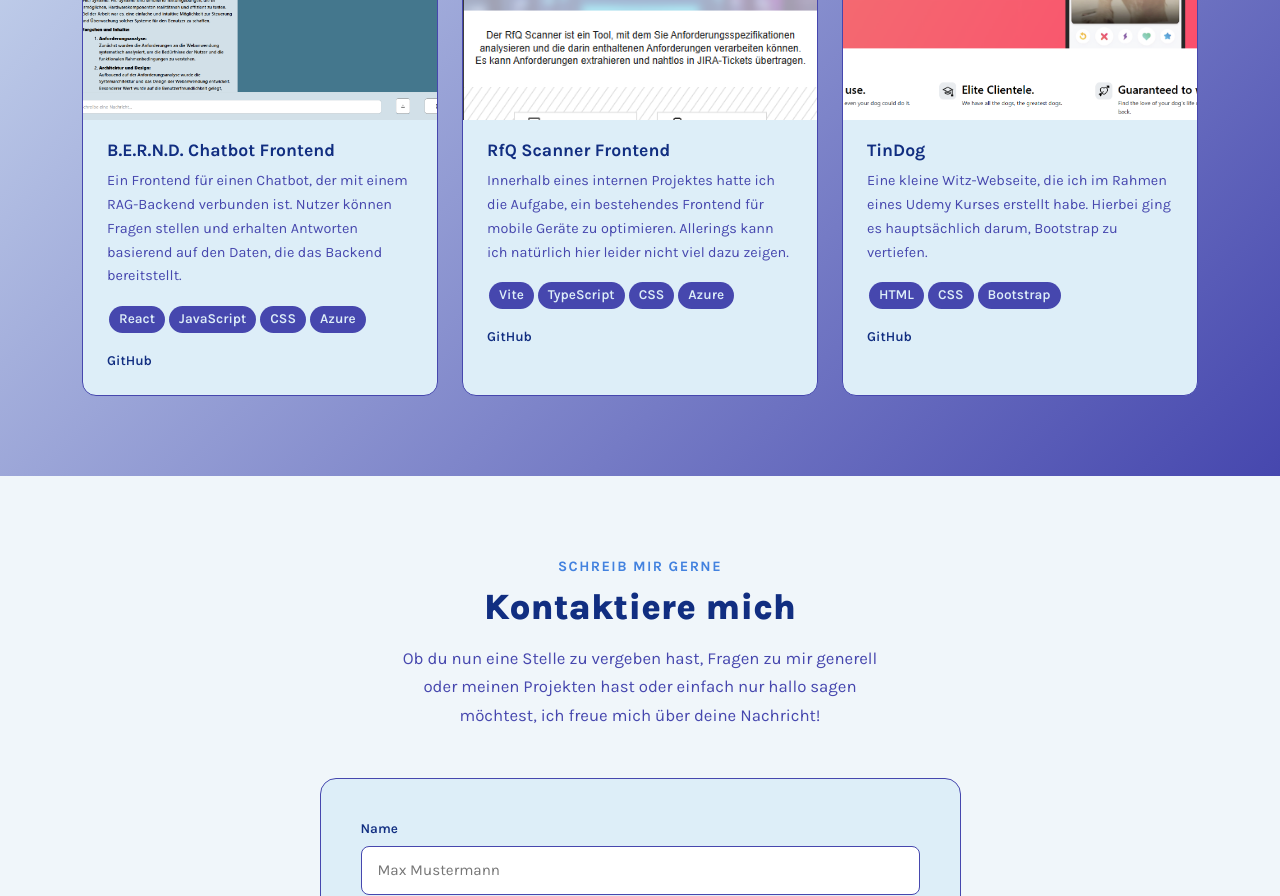
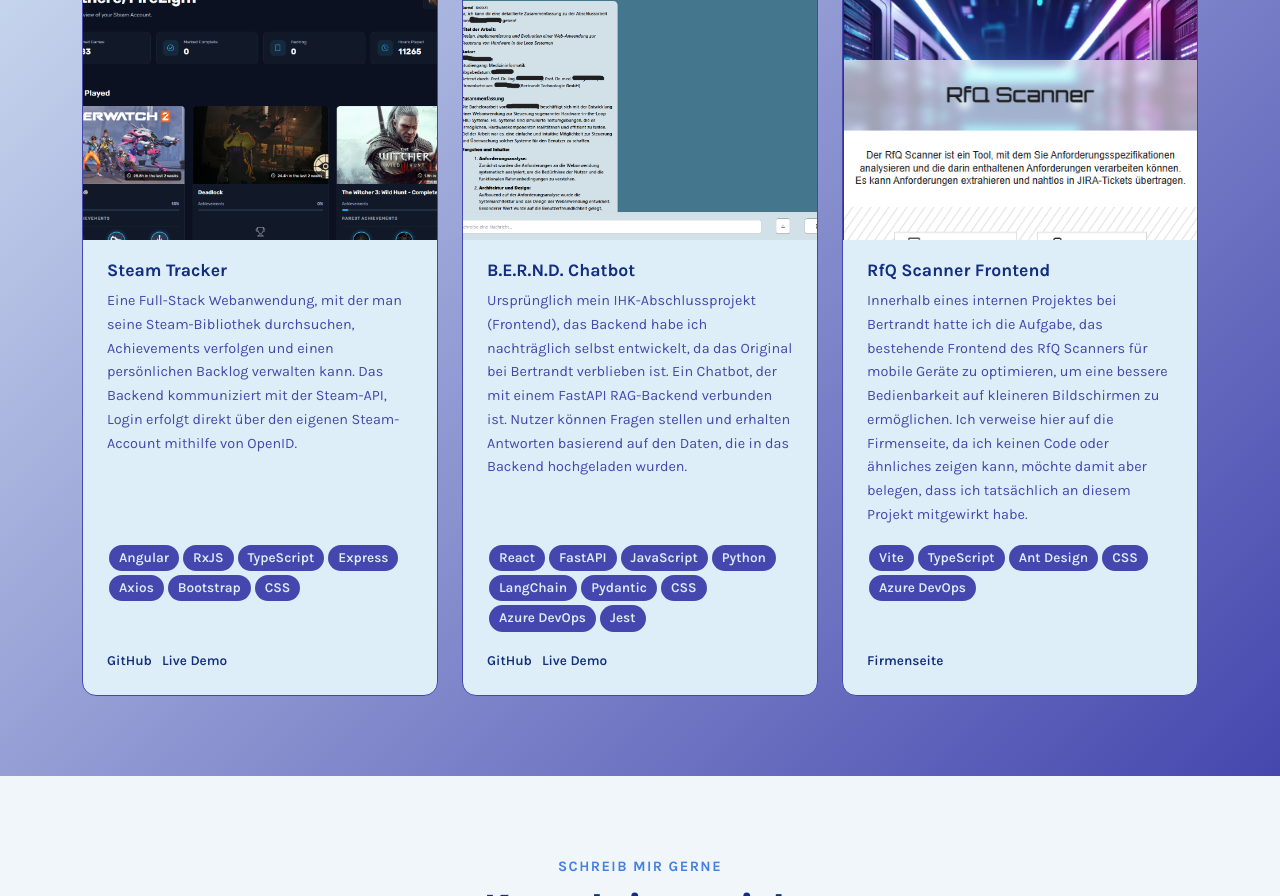
Before and after one commit to FireLighT1337/portfolio, a React (Vite) app: page / in a window 1280 px wide. Shown: the part 2040-2936 px from the top of the page. Built offline with nearby package versions, Linux system fonts and the light colour scheme.

Commit message:
Updated with new skills and projects

```diff
--- a/src/components/Projects.jsx
+++ b/src/components/Projects.jsx
@@ -2,32 +2,55 @@ import { Container, Row, Col } from "react-bootstrap";
 
 const projects = [
   {
+    image: "/Screenshot 2026-09-04 114838.png",
+    position: "center",
+    title: "Steam Tracker",
+    description:
+      "Eine Full-Stack Webanwendung, mit der man seine Steam-Bibliothek durchsuchen, Achievements verfolgen und einen persönlichen Backlog verwalten kann. Das Backend kommuniziert mit der Steam-API, Login erfolgt direkt über den eigenen Steam-Account mithilfe von OpenID.",
+    tech: [
+      "Angular",
+      "RxJS",
+      "TypeScript",
+      "Express",
+      "Axios",
+      "Bootstrap",
+      "CSS",
+    ],
+    github: "https://github.com/FireLighT1337/steam-tracker",
+    live: "https://steam-tracker-three.vercel.app/dashboard",
+    reference: "",
+  },
+  {
     image: "/Screenshot 2026-02-11 121231.png",
     position: "center",
-    title: "B.E.R.N.D. Chatbot Frontend",
+    title: "B.E.R.N.D. Chatbot",
     description:
-      "Ein Frontend für einen Chatbot, der mit einem RAG-Backend verbunden ist. Nutzer können Fragen stellen und erhalten Antworten basierend auf den Daten, die das Backend bereitstellt.",
-    tech: ["React", "JavaScript", "CSS", "Azure"],
-    github: "https://github.com/FireLighT1337/abschlussprojekt",
+      "Ursprünglich mein IHK-Abschlussprojekt (Frontend), das Backend habe ich nachträglich selbst entwickelt, da das Original bei Bertrandt verblieben ist. Ein Chatbot, der mit einem FastAPI RAG-Backend verbunden ist. Nutzer können Fragen stellen und erhalten Antworten basierend auf den Daten, die in das Backend hochgeladen wurden.",
+    tech: [
+      "React",
+      "FastAPI",
+      "JavaScript",
+      "Python",
+      "LangChain",
+      "Pydantic",
+      "CSS",
+      "Azure DevOps",
+      "Jest",
+    ],
+    github: "https://github.com/FireLighT1337/fullstack-abschlussprojekt",
+    live: "https://fullstack-abschlussprojekt.vercel.app/",
+    reference: "",
   },
   {
     image: "/Screenshot 2026-02-11 133903.png",
     position: "top",
     title: "RfQ Scanner Frontend",
     description:
-      "Innerhalb eines internen Projektes hatte ich die Aufgabe, ein bestehendes Frontend für mobile Geräte zu optimieren. Allerings kann ich natürlich hier leider nicht viel dazu zeigen.",
-    tech: ["Vite", "TypeScript", "CSS", "Azure"],
+      "Innerhalb eines internen Projektes bei Bertrandt hatte ich die Aufgabe, das bestehende Frontend des RfQ Scanners für mobile Geräte zu optimieren, um eine bessere Bedienbarkeit auf kleineren Bildschirmen zu ermöglichen. Ich verweise hier auf die Firmenseite, da ich keinen Code oder ähnliches zeigen kann, möchte damit aber belegen, dass ich tatsächlich an diesem Projekt mitgewirkt habe.",
+    tech: ["Vite", "TypeScript", "Ant Design", "CSS", "Azure DevOps"],
     github: "",
-  },
-  {
-    image: "/Screenshot 2026-06-13 190103.png",
-    position: "center",
-    title: "TinDog",
-    description:
-      "Eine kleine Witz-Webseite, die ich im Rahmen eines Udemy Kurses erstellt habe. Hierbei ging es hauptsächlich darum, Bootstrap zu vertiefen.",
-    tech: ["HTML", "CSS", "Bootstrap"],
-    github:
-      "https://github.com/FireLighT1337/web-dev-course/tree/main/11.3%20TinDog%20Project",
+    live: "",
+    reference: "https://www.bertrandt.com/bernd",
   },
 ];
 
@@ -42,8 +65,8 @@ export default function Projects() {
             </p>
             <h2 className="section-title">Projekte</h2>
             <p className="section-desc">
-              Eine kleine Auswahl an Projekten innerhalb meiner Ausbildung.{" "}
-              <br />
+              Eine kleine Auswahl an Projekten an denen ich privat oder
+              innerhalb meiner Ausbildung gearbeitet habe. <br />
               Jedes Projekt hat mir etwas Neues beigebracht.
             </p>
           </Col>
@@ -69,7 +92,8 @@ export default function Projects() {
                   <h3 className="project-title">{project.title}</h3>
                   <p className="project-desc">{project.description}</p>
 
-                  <div>
+                  <div className="project-tags-links">
+                    <div className="tech-tags">
                       {project.tech.map((t) => (
                         <span key={t} className="tech-tag">
                           {t}
@@ -78,6 +102,7 @@ export default function Projects() {
                     </div>
 
                     <div className="project-links">
+                      {project.github && (
                         <a
                           href={project.github}
                           target="_blank"
@@ -86,6 +111,28 @@ export default function Projects() {
                         >
                           GitHub
                         </a>
+                      )}
+                      {project.live && (
+                        <a
+                          href={project.live}
+                          target="_blank"
+                          rel="noreferrer"
+                          className="project-link"
+                        >
+                          Live Demo
+                        </a>
+                      )}
+                      {project.reference && (
+                        <a
+                          href={project.reference}
+                          target="_blank"
+                          rel="noreferrer"
+                          className="project-link"
+                        >
+                          Firmenseite
+                        </a>
+                      )}
+                    </div>
                   </div>
                 </div>
               </div>
--- a/src/components/Skills.jsx
+++ b/src/components/Skills.jsx
@@ -3,7 +3,7 @@ import { Container, Row, Col } from "react-bootstrap";
 const skillGroups = [
   {
     category: "Languages",
-    skills: ["JavaScript", "TypeScript", "HTML", "CSS", "EJS", "Python", "C#"],
+    skills: ["JavaScript", "TypeScript", "HTML", "CSS", "Python", "C#", "Java"],
   },
   {
     category: "Frameworks & Libraries",
@@ -14,11 +14,15 @@ const skillGroups = [
       "Bootstrap",
       "Express",
       "Axios",
+      "FastAPI",
       "Passport",
       "bcrypt",
       "jQuery",
+      "EJS",
       "RxJS",
       "NgRX",
+      "LangChain",
+      "Pydantic",
       "Jest",
     ],
   },
--- a/src/index.css
+++ b/src/index.css
@@ -219,6 +219,8 @@ body {
     transform 0.2s,
     box-shadow 0.2s;
   height: 100%;
+  display: flex;
+  flex-direction: column;
 }
 
 .project-card:hover {
@@ -239,6 +241,10 @@ body {
 
 .project-body {
   padding: 1.25rem 1.5rem 1.5rem;
+  flex: 1 1 auto;
+  display: flex;
+  flex-direction: column;
+  min-height: 0;
 }
 
 .project-title {
@@ -253,6 +259,7 @@ body {
   color: var(--muted);
   line-height: 1.65;
   margin-bottom: 1rem;
+  flex: 1 1 auto;
 }
 
 .tech-tag {
@@ -264,6 +271,11 @@ body {
   padding: 3px 10px;
   border-radius: 100px;
   margin: 2px;
+}
+
+.tech-tags {
+  min-height: 5.75rem;
+  align-content: flex-start;
 }
 
 .project-links {
@@ -281,6 +293,10 @@ body {
   align-items: center;
   gap: 4px;
   transition: opacity 0.2s;
+}
+
+.project-tags-links {
+  flex-shrink: 0;
 }
 
 .project-link:hover {
```
Also changed, not shown: public/Screenshot 2026-06-13 190103.png (deleted), public/Screenshot 2026-09-04 114838.png (added). Lines whose indentation alone changed are shown as unchanged.
